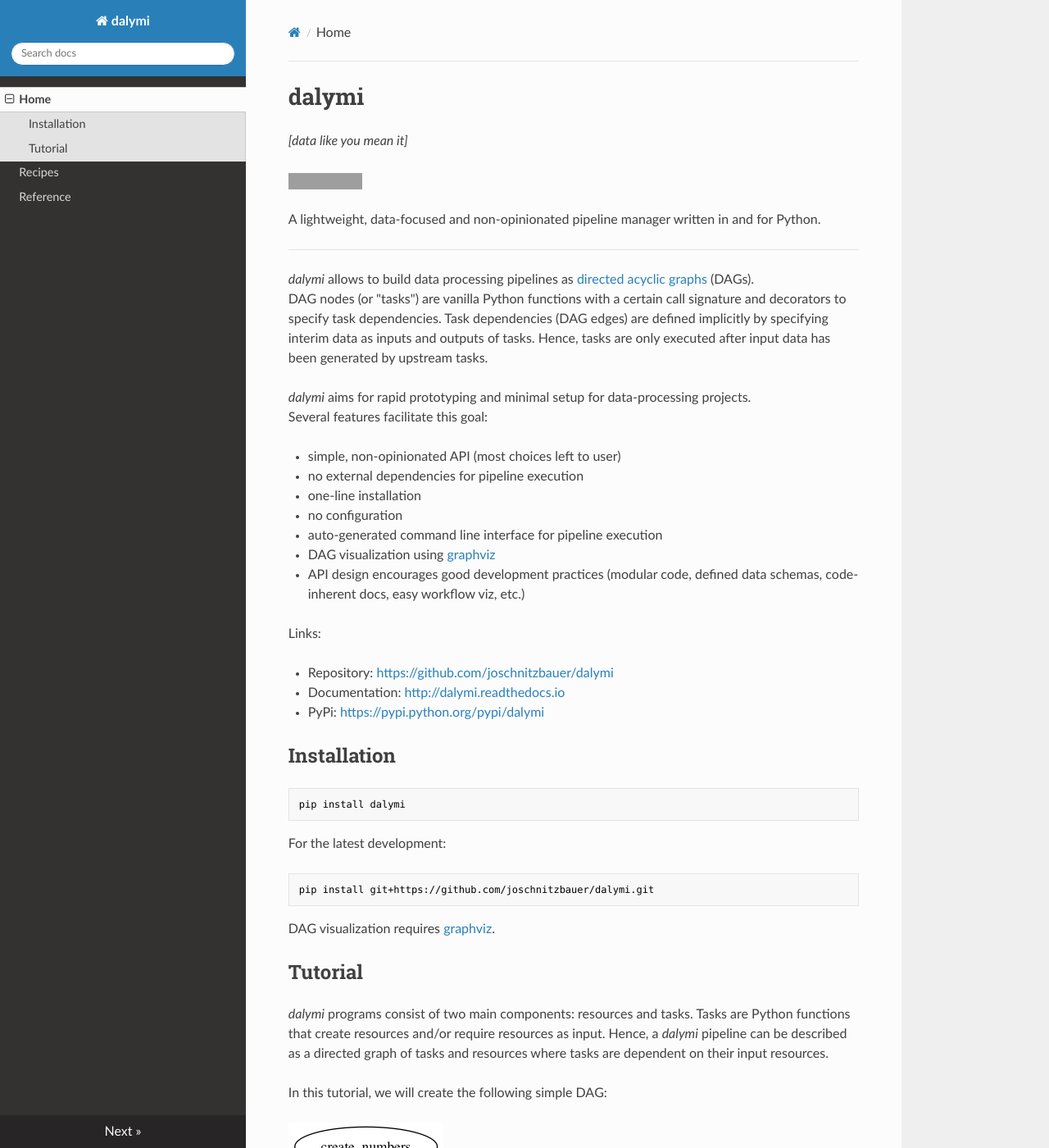
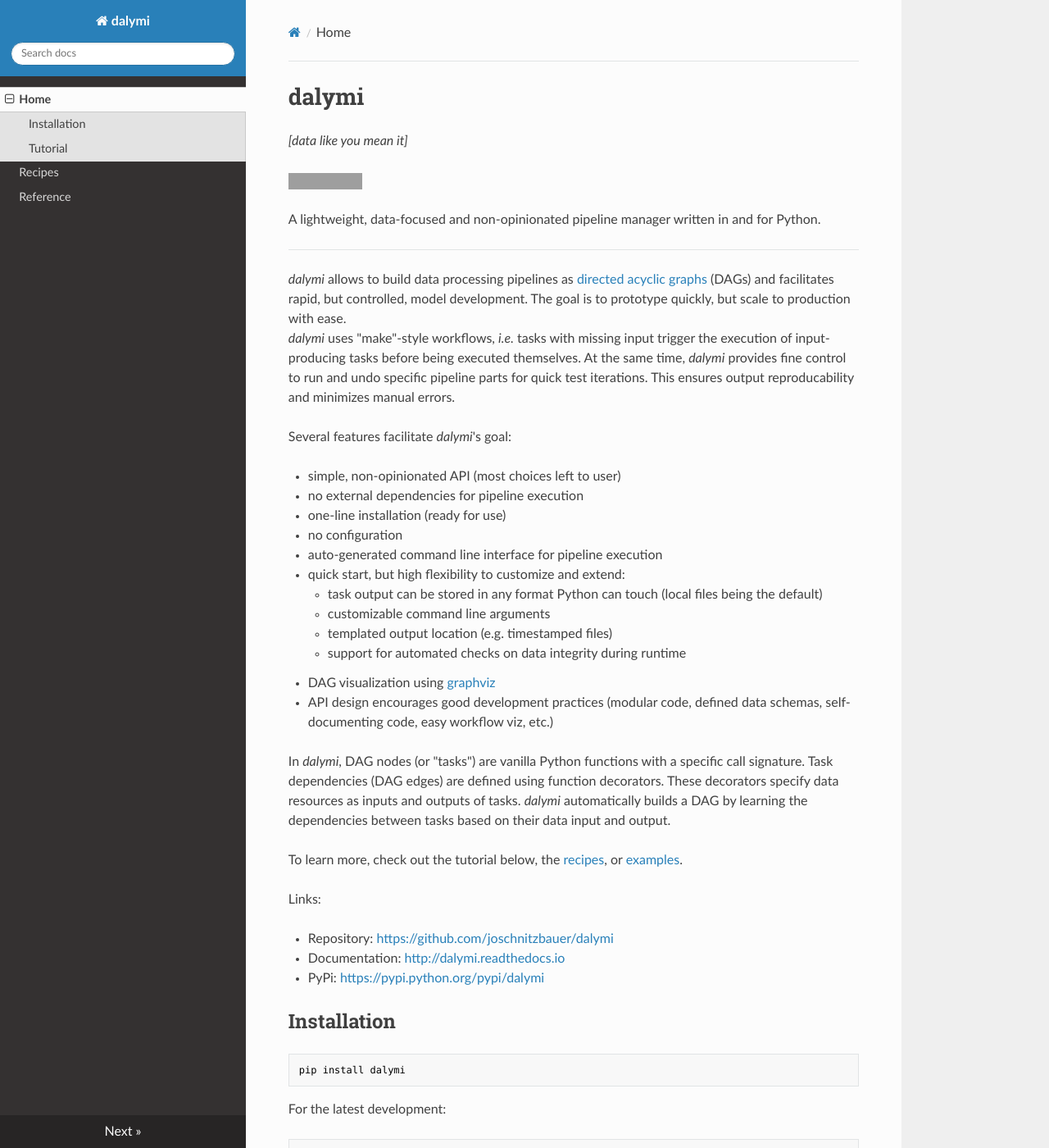
Before and after one commit to joschnitzbauer/dalymi, an MkDocs documentation site: the page built from docs/index.md, in a window 1280 px wide and 1400 px high. Shown: the whole window at 82% size. Built offline with MkDocs 1.6.1, drawn with Linux system fonts in a browser that asks for light colours; nearby versions of some CDN libraries; old or Windows-style settings are respelled for this version of MkDocs; some of the changed text lies outside the part shown; grey boxes are pictures that could not be loaded.

Commit message:
iteration on docs wording

````diff
--- a/docs/index.md
+++ b/docs/index.md
@@ -8,19 +8,27 @@
 
 --------------------------------------------------------------------------------
 
-_dalymi_ allows to build data processing pipelines as [directed acyclic graphs]([https://en.wikipedia.org/wiki/Directed_acyclic_graph]) (DAGs).<br>
-DAG nodes (or "tasks") are vanilla Python functions with a certain call signature and decorators to specify task dependencies. Task dependencies (DAG edges) are defined implicitly by specifying interim data as inputs and outputs of tasks. Hence, tasks are only executed after input data has been generated by upstream tasks.
+_dalymi_ allows to build data processing pipelines as [directed acyclic graphs]([https://en.wikipedia.org/wiki/Directed_acyclic_graph]) (DAGs) and facilitates rapid, but controlled, model development. The goal is to prototype quickly, but scale to production with ease.<br>
+_dalymi_ uses "make"-style workflows, _i.e._ tasks with missing input trigger the execution of input-producing tasks before being executed themselves. At the same time, _dalymi_ provides fine control to run and undo specific pipeline parts for quick test iterations. This ensures output reproducability and minimizes manual errors.
 
-_dalymi_ aims for rapid prototyping and minimal setup for data-processing projects.<br>
-Several features facilitate this goal:
+Several features facilitate _dalymi_'s goal:
 
 - simple, non-opinionated API (most choices left to user)
 - no external dependencies for pipeline execution
-- one-line installation
+- one-line installation (ready for use)
 - no configuration
 - auto-generated command line interface for pipeline execution
+- quick start, but high flexibility to customize and extend:
+    - task output can be stored in any format Python can touch (local files being the default)
+    - customizable command line arguments
+    - templated output location (e.g. timestamped files)
+    - support for automated checks on data integrity during runtime
 - DAG visualization using [graphviz](https://www.graphviz.org/)
-- API design encourages good development practices (modular code, defined data schemas, code-inherent docs, easy workflow viz, etc.)
+- API design encourages good development practices (modular code, defined data schemas, self-documenting code, easy workflow viz, etc.)
+
+In _dalymi_, DAG nodes (or "tasks") are vanilla Python functions with a specific call signature. Task dependencies (DAG edges) are defined using function decorators. These decorators specify data resources as inputs and outputs of tasks. _dalymi_ automatically builds a DAG by learning the dependencies between tasks based on their data input and output.
+
+To learn more, check out the tutorial below, the [recipes](recipes.md), or  [examples](https://github.com/joschnitzbauer/dalymi/tree/master/examples).
 
 Links:
 
@@ -54,11 +62,11 @@
     The above image was generated by the _dalymi_ graph plot command line interface and [graphviz](https://www.graphviz.org/):
     `python examples/simple.py dot` followed by `dot -Tpng pipeline.dot -o pipeline.png`.
 
-In this graph, ellipses represent tasks and rectangles resources. The first row of rectangles give the name of this resource. If the resource is a tabular data frame (e.g. a `pandas.DataFrame`) and columns have been specified, then the remaining rows indicate the expected columns in this resource.
+In this graph, ellipses and rectangles represent tasks and resources, respectively. The first row of rectangles gives the name of a resource. If the resource is a tabular dataframe (e.g. a `pandas.DataFrame`), the remaining rows indicate the expected columns in this resource.
 
-Hence, we can see that the task `create_numbers` produces a resource `numbers` which has a single column called `number`. `numbers` in return is being used by a task `square_numbers` as an input. Finally, `square_numbers` produces an output resource `squares` with columns `number` and `square`.
+Hence, we can see that the task `create_numbers` produces a resource called `numbers` which has a single column called `number`. The `numbers` resource in turn is being used as an input by the task `square_numbers`. Finally, `square_numbers` produces an output resource called `squares` with columns `number` and `square`.
 
-Upon execution of this DAG, _dalymi_ attempts to run each task, but will only execute them if the input resources exist. If an input resource does not exist, _dalymi_ will recursively attempt to execute the producing task and revisit the unexecuted task later.
+Upon execution of a DAG, _dalymi_ attempts to run each task, but will only execute them if the respective input resources exist. If an input resource does not exist, _dalymi_ will recursively attempt to execute the producing task and revisit the unexecuted task later.
 
 The full code to create the above pipeline is:
 
@@ -105,7 +113,7 @@
 import pandas as pd
 ```
 
-We are using a `Pipeline` object to represent the whole pipeline and `PandasCSV` objects for Pandas data frame resources stored as CSV files. We also import `pandas` itself for later use.
+We are using a `Pipeline` object to represent the whole workflow and instances of `PandasCSV` for Pandas dataframe resources stored as CSV files. We also import `pandas` itself for later use.
 
 Next, we define the resources in our pipeline:
 
@@ -117,7 +125,7 @@
 Here, we specify a unique name for each resource, the location where they should be stored (`loc`) and the columns we expect (`columns`).
 
 !!! note
-    Columns do not need to be specified for data frame resources (in this case, use `columns=None`), but it is highly encouraged for disciplined coding and self-documented code. The integrated `dot` command can visualize the columns in each resource when specified, allowing for quick and easy documentation.
+    Column names are not required to define dataframe resources, but it is highly encouraged for disciplined coding and self-documenting code. The integrated `dot` command can visualize the columns in each resource when specified, allowing for quick and easy documentation.
 
 Now, we are ready to define the pipeline tasks:
 
@@ -172,13 +180,13 @@
 python simple.py undo -t square_numbers --downstream    # same as above
 ```
 
-CLI commands and arguments are added to the `context` dictionary, so pipeline tasks can make use of them. Hence, the minimal `context dictionary` is:
+CLI commands and arguments are added to the `context` dictionary, so pipeline tasks can make use of them. Given the default CLI, the minimal `context` is:
 
 ```python
 {'command': '{command}'}  # where {command} is one of `run`, `undo`, `ls`, `dot`
 ```
 
-Depending on optional arguments, context may contain other CLI entries (by the argument's long version), such as:
+Depending on optional arguments, `context` may contain other CLI entries (by the argument's long version), such as:
 
 ```python
 {'task': 'square_numbers',
````
Also changed, not shown: other parts of docs/index.md (+2 -2 lines).
